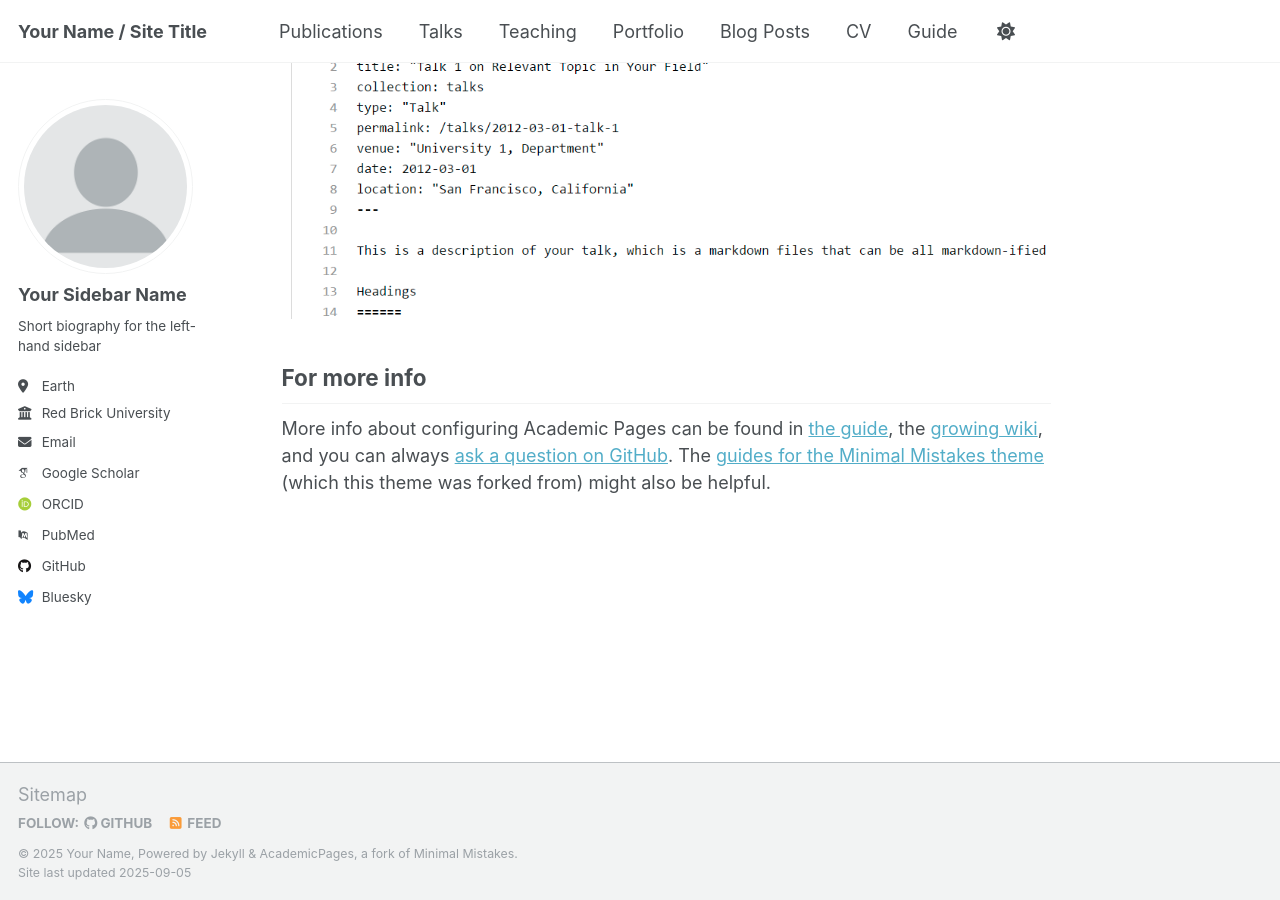
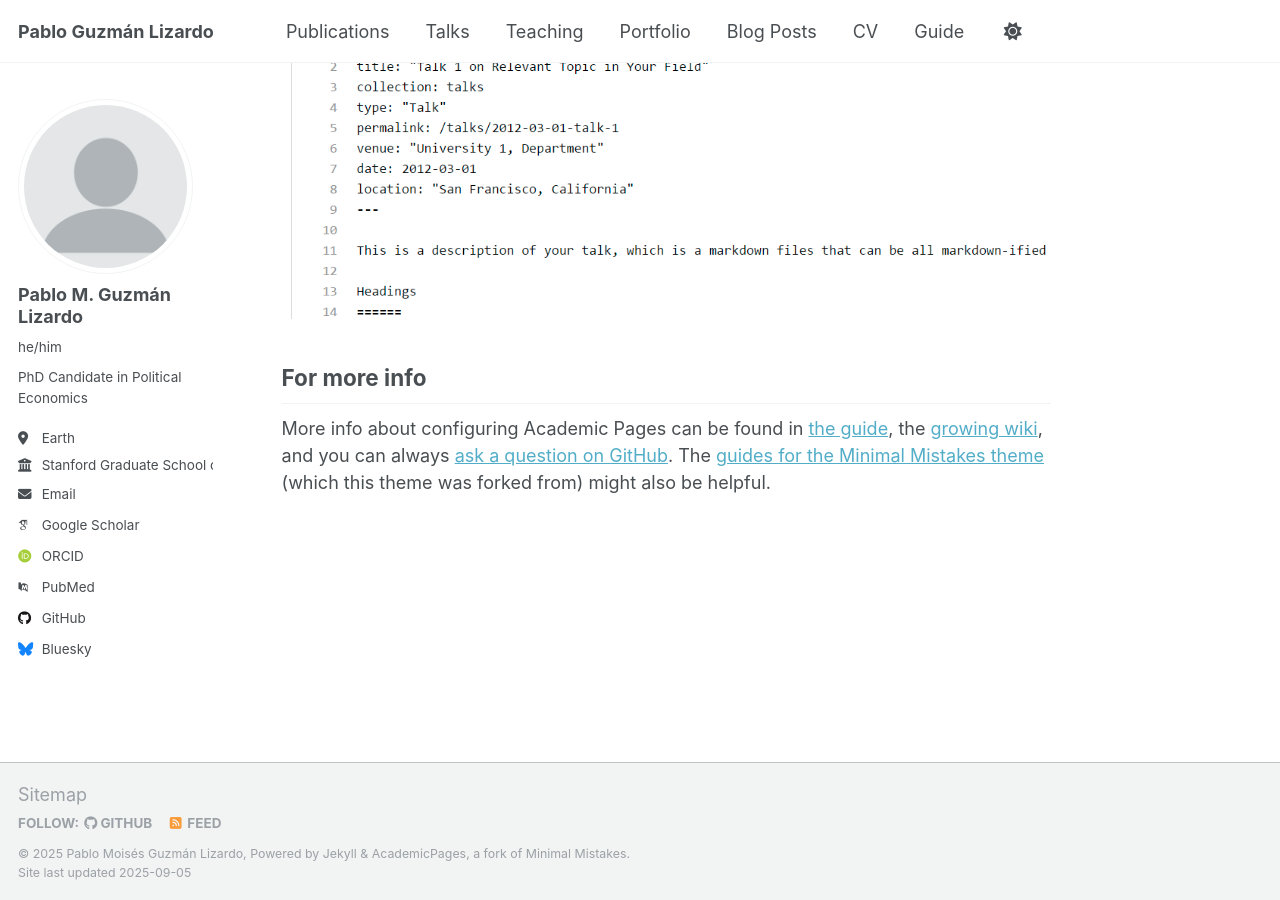
Before and after one commit to pguzmanlizardo/pguzmanlizardo.github.io, a Jekyll site: the page built from _pages/about.md, in a window 1280 px wide and 900 px high, scrolled down 2880 px. Built offline with Jekyll 4.4.1, drawn with Linux system fonts in a browser that asks for light colours; some web fonts are replaced; a script that is not in the unit is left out.

Commit message:
Initial trying-it-out changes
Made initial changes such as my name and things like that. Just to get the feeling of how the template and website works.

```diff
--- a/_config.yml
+++ b/_config.yml
@@ -9,13 +9,13 @@
 # Basic Site Settings
 locale                   : "en-US"
 site_theme               : "default"
-title                    : "Your Name / Site Title"
+title                    : "Pablo Guzmán Lizardo"
 title_separator          : "-"
-name                     : &name "Your Name"
+name                     : &name "Pablo Moisés Guzmán Lizardo"
 description              : &description "personal description"
-url                      : https://academicpages.github.io # the base hostname & protocol for your site e.g. "https://[your GitHub username].github.io" or if you already have some other page hosted on Github then use "https://[your GitHub username].github.io/[Your Repo Name]"
+url                      : https://pguzmanlizardo.github.io # the base hostname & protocol for your site e.g. "https://[your GitHub username].github.io" or if you already have some other page hosted on Github then use "https://[your GitHub username].github.io/[Your Repo Name]"
 baseurl                  : "" # the subpath of your site, e.g. "/blog"
-repository               : "academicpages/academicpages.github.io"
+repository               : "pguzmanlizardo/pguzmanlizardo.github.io"
 
 # Site Author - The following control what appear as part of the author content on the side bar.
 #               If a field is blank the icon and link will not appear, otherwise it will be shown.
@@ -23,13 +23,13 @@
 author:
   # Biographic information
   avatar           : "profile.png"
-  name             : "Your Sidebar Name"
-  pronouns         : # example: "she/her"
-  bio              : "Short biography for the left-hand sidebar"
+  name             : "Pablo M. Guzmán Lizardo"
+  pronouns         : "he/him"
+  bio              : "PhD Candidate in Political Economics"
   location         : "Earth"
-  employer         : "Red Brick University"
-  uri              : # URL
-  email            : "none@example.org"
+  employer         : "Stanford Graduate School of Business"
+  uri              : #
+  email            : "pablo.guzmanlizardo@stanford.edu"
 
   # Academic websites
   academia         : # URL
```
